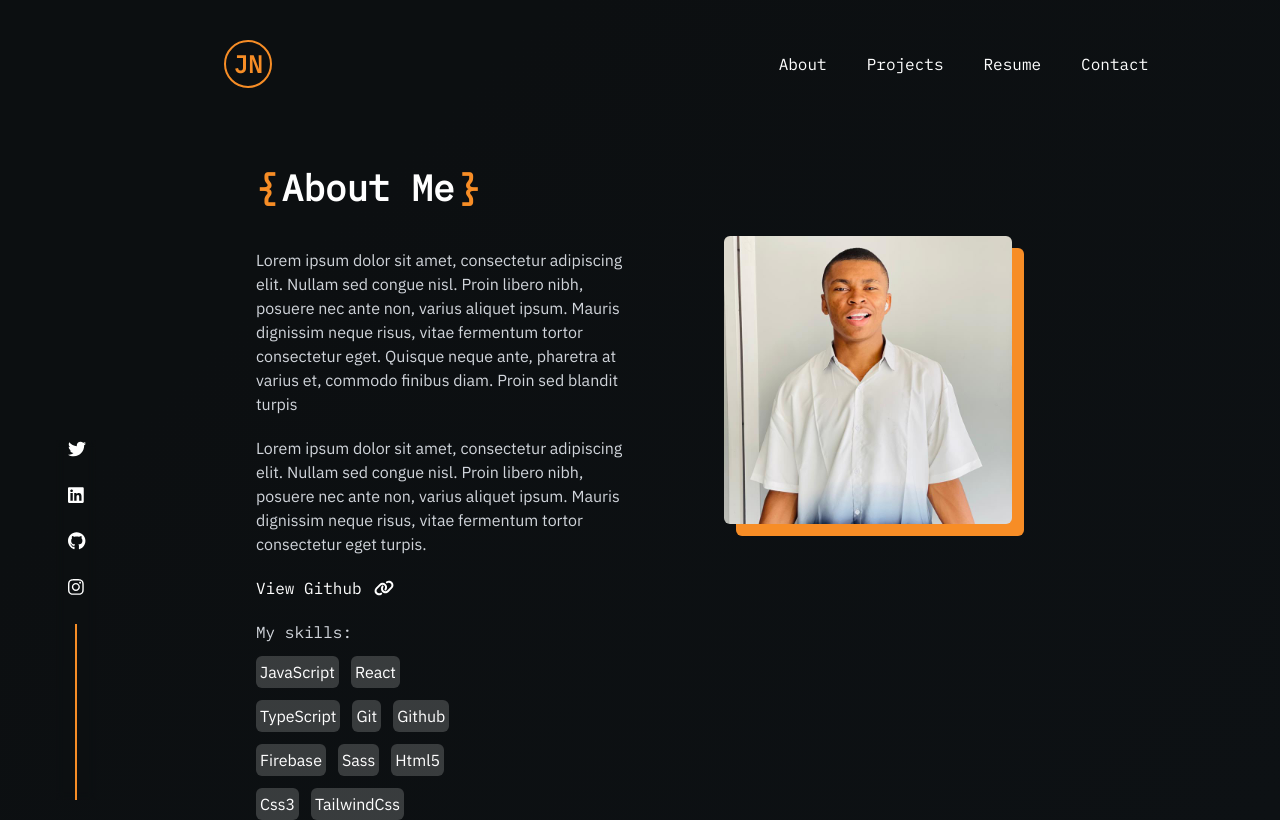
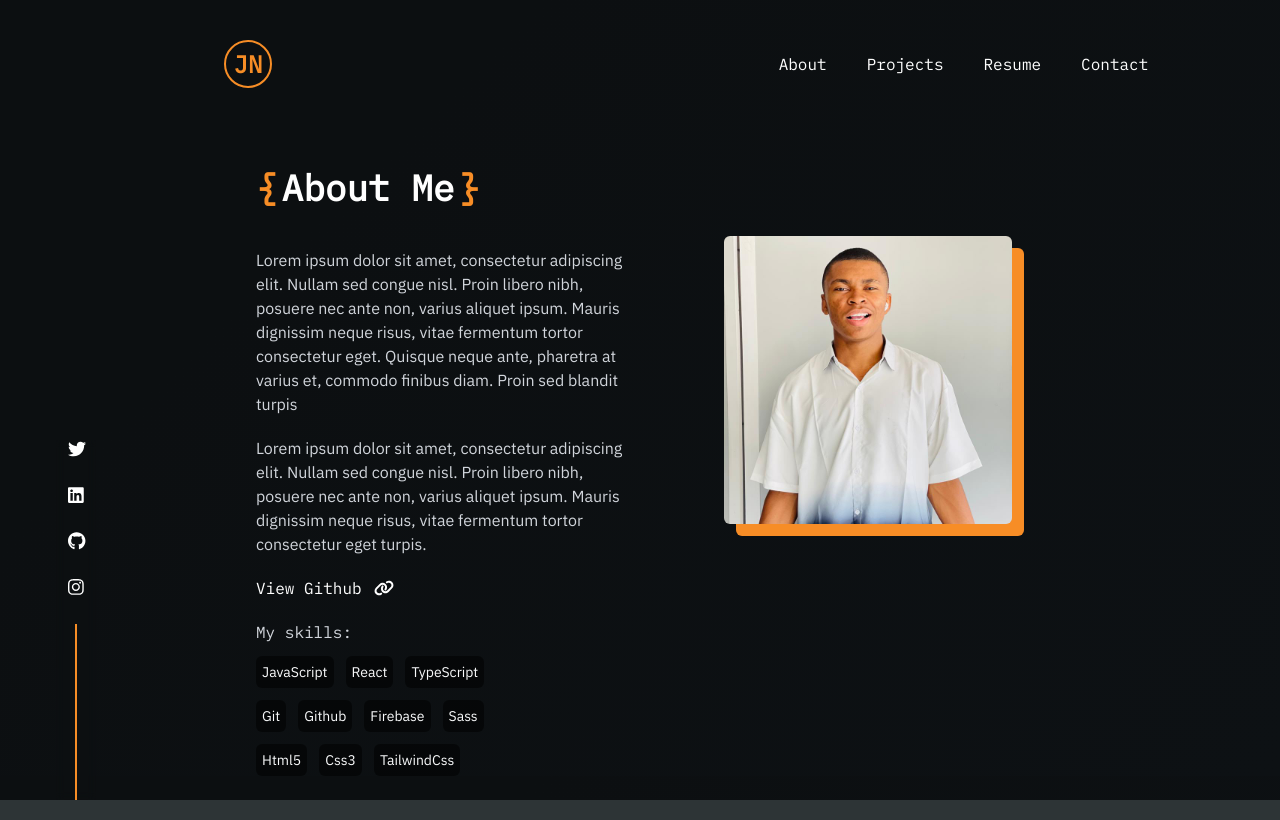
Before and after one commit to JosephChuksN/JosephChuksN, a React (Create React App) app: page /about in a window 1280 px wide. Built offline with nearby package versions, Linux system fonts and the light colour scheme.

Commit message:
changed skill background color and layout format

```diff
--- a/src/components/About.tsx
+++ b/src/components/About.tsx
@@ -41,16 +41,16 @@ const About:React.FC = () => {
     <span className="text-gray-300 flex flex-col gap-3">
     <span className="font-headers">My skills:</span>
     <div className="flex flex-wrap gap-3 font-para lg:w-3/5 items-center">
-    <span className="rounded-md bg-[#ffffff2f] text-white p-1 ">JavaScript</span>
-    <span  className="rounded-md bg-[#ffffff2f] text-white p-1">React</span>
-    <span  className="rounded-md bg-[#ffffff2f] text-white p-1">TypeScript</span>
-    <span  className="rounded-md bg-[#ffffff2f] text-white p-1">Git</span>
-    <span  className="rounded-md bg-[#ffffff2f] text-white p-1">Github</span>
-    <span  className="rounded-md bg-[#ffffff2f] text-white p-1">Firebase</span>
-    <span  className="rounded-md bg-[#ffffff2f] text-white p-1">Sass</span>
-    <span  className="rounded-md bg-[#ffffff2f] text-white p-1">Html5</span>
-    <span className="rounded-md bg-[#ffffff2f] text-white p-1" >Css3</span>
-    <span  className="rounded-md bg-[#ffffff2f] text-white p-1">TailwindCss</span>
+    <span className="rounded-md bg-[#00000082] text-gray-50 p-1.5 text-sm ">JavaScript</span>
+    <span  className="rounded-md bg-[#00000082] text-gray-50 p-1.5 text-sm">React</span>
+    <span  className="rounded-md bg-[#00000082] text-gray-50 p-1.5 text-sm">TypeScript</span>
+    <span  className="rounded-md bg-[#00000082] text-gray-50 p-1.5 text-sm">Git</span>
+    <span  className="rounded-md bg-[#00000082] text-gray-50 p-1.5 text-sm">Github</span>
+    <span  className="rounded-md bg-[#00000082] text-gray-50 p-1.5 text-sm">Firebase</span>
+    <span  className="rounded-md bg-[#00000082] text-gray-50 p-1.5 text-sm">Sass</span>
+    <span  className="rounded-md bg-[#00000082] text-gray-50 p-1.5 text-sm">Html5</span>
+    <span className="rounded-md bg-[#00000082] text-gray-50 p-1.5 text-sm" >Css3</span>
+    <span  className="rounded-md bg-[#00000082] text-gray-50 p-1.5 text-sm">TailwindCss</span>
   </div>
     </span>
     </div>
```
